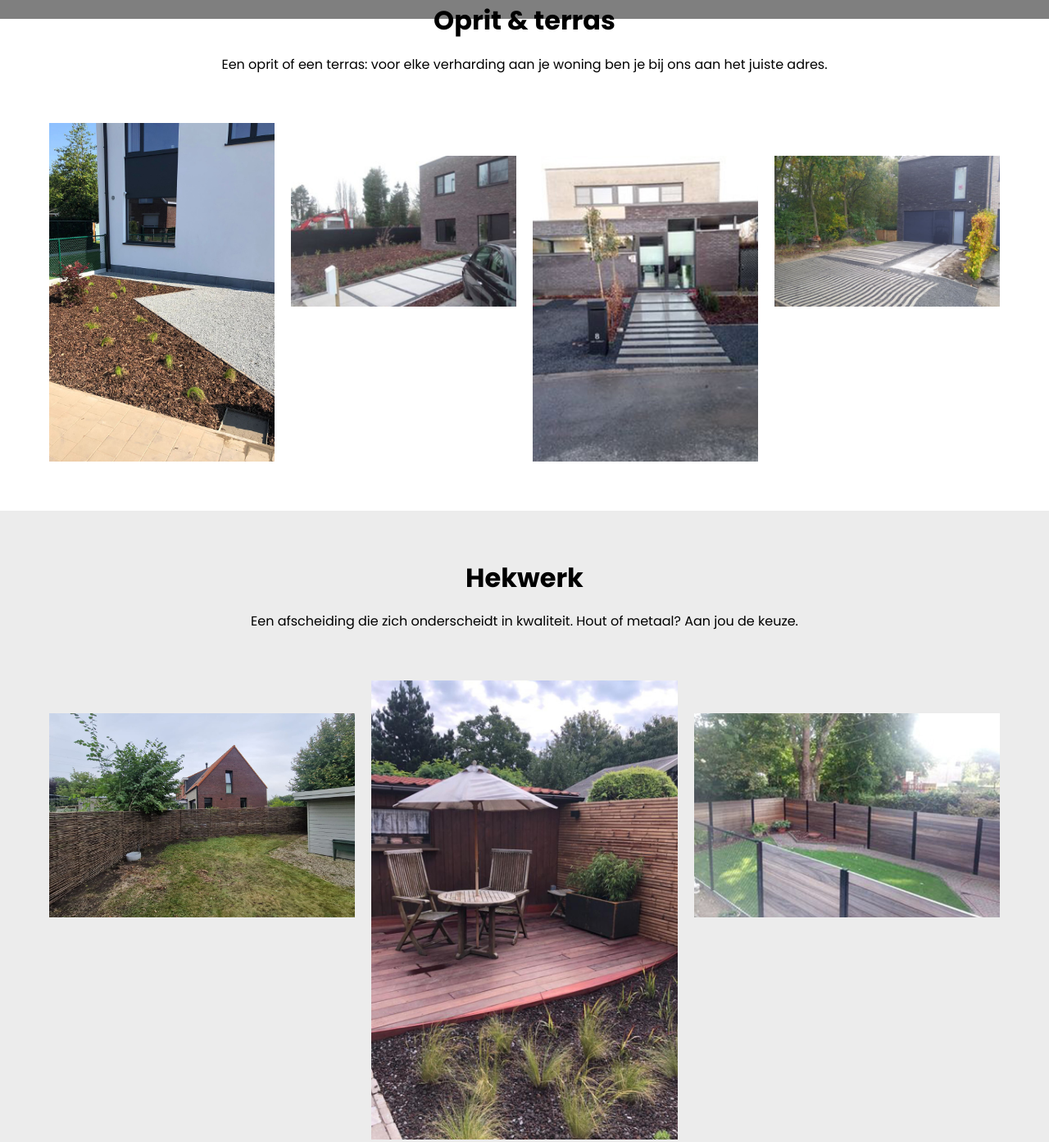
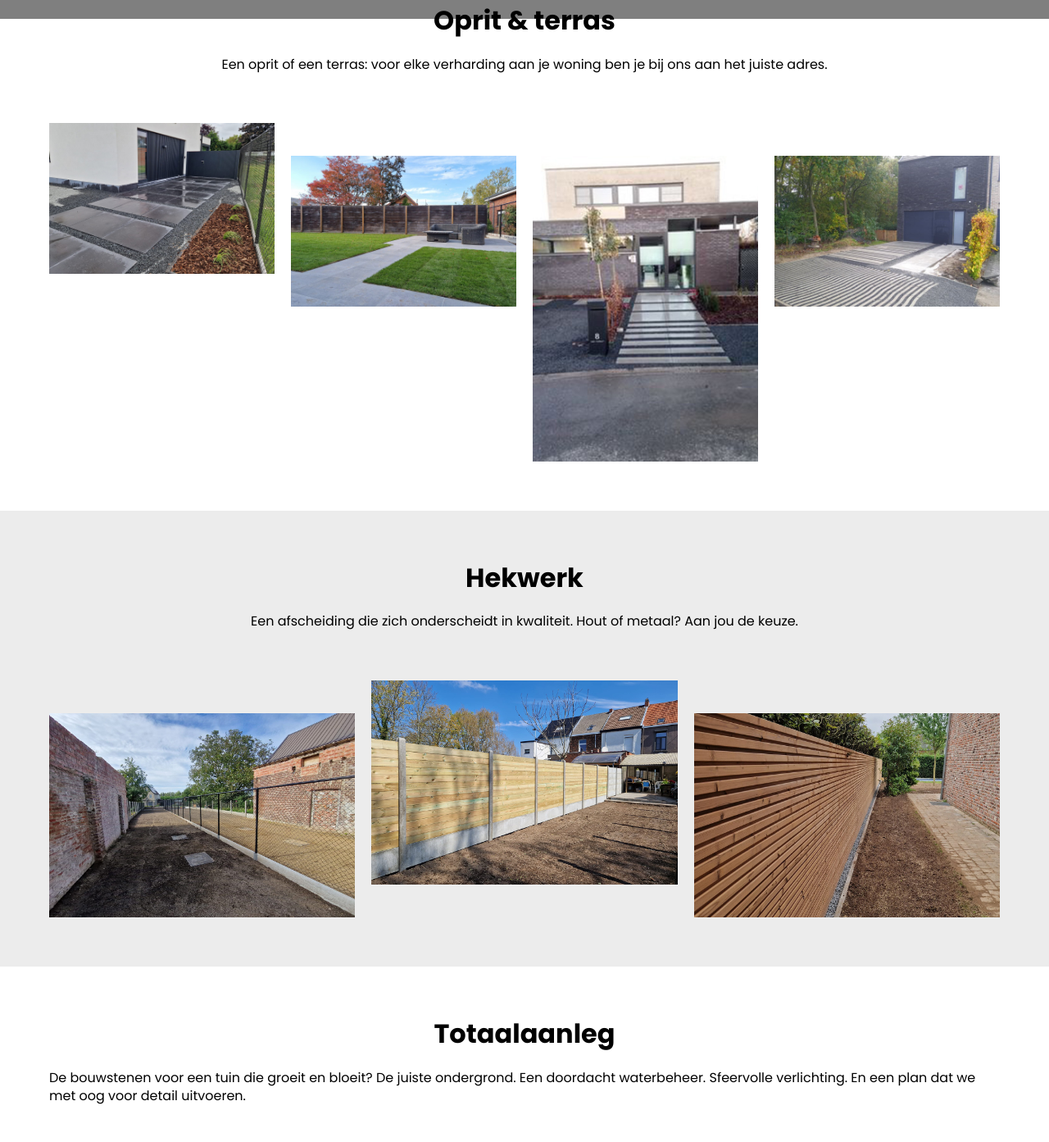
Before and after one commit to K1NGAARON/tuinwerken-vh, a plain HTML site: page realisaties/index.html in a window 1280 px wide. Shown: the part 777-2170 px from the top of the page at 82% size. Drawn offline with nearby package versions, Linux system fonts and the light colour scheme; files whose address does not match are found by name.

Commit message:
feedback

```diff
--- a/realisaties/index.html
+++ b/realisaties/index.html
@@ -136,12 +136,12 @@
         <div class="wrapper project-wrapper">
             <div class="item">
                 <div class="image-wrapper">
-                    <img src="/home/img/wrapper-1.jpg" alt="">
+                    <img src="/realisaties/img/x.jpg" alt="">
                 </div>
             </div>
             <div class="item mt-40">
                 <div class="image-wrapper">
-                    <img src="/realisaties/img/oprit/oprit-2.jpg" alt="">
+                    <img src="/realisaties/img/3.jpg" alt="">
                 </div>
             </div>
             <div class="item">
@@ -169,17 +169,17 @@
         <div class="wrapper project-wrapper">
             <div class="item mt-40">
                 <div class="image-wrapper">
-                    <img src="/realisaties/img/hekwerk/hekwerk-1.jpg" alt="">
+                    <img src="/realisaties/img/hekwerk/4.jpg" alt="">
                 </div>
             </div>
             <div class="item">
                 <div class="image-wrapper">
-                    <img src="/home/img/wrapper-3.jpg" alt="">
+                    <img src="/realisaties/img/hekwerk/5.jpg" alt="">
                 </div>
             </div>
             <div class="item mt-40">
                 <div class="image-wrapper">
-                    <img src="/realisaties/img/hekwerk/hekwerk-3.jpg" alt="">
+                    <img src="/realisaties/img/hekwerk/6.jpg" alt="">
                 </div>
             </div>
         </div>
```
Also changed, not shown: index.html (+2 -2 lines), home/img/1.jpg (added), home/img/2.jpg (added), home/img/3.jpg (added), home/img/x.jpg (added), realisaties/img/3.jpg (added), realisaties/img/hekwerk/4.jpg (added), realisaties/img/hekwerk/5.jpg (added), realisaties/img/hekwerk/6.jpg (added), realisaties/img/hekwerk/hekwerk-1.jpg (deleted), realisaties/img/hekwerk/hekwerk-3.jpg (deleted), realisaties/img/x.jpg (added).
